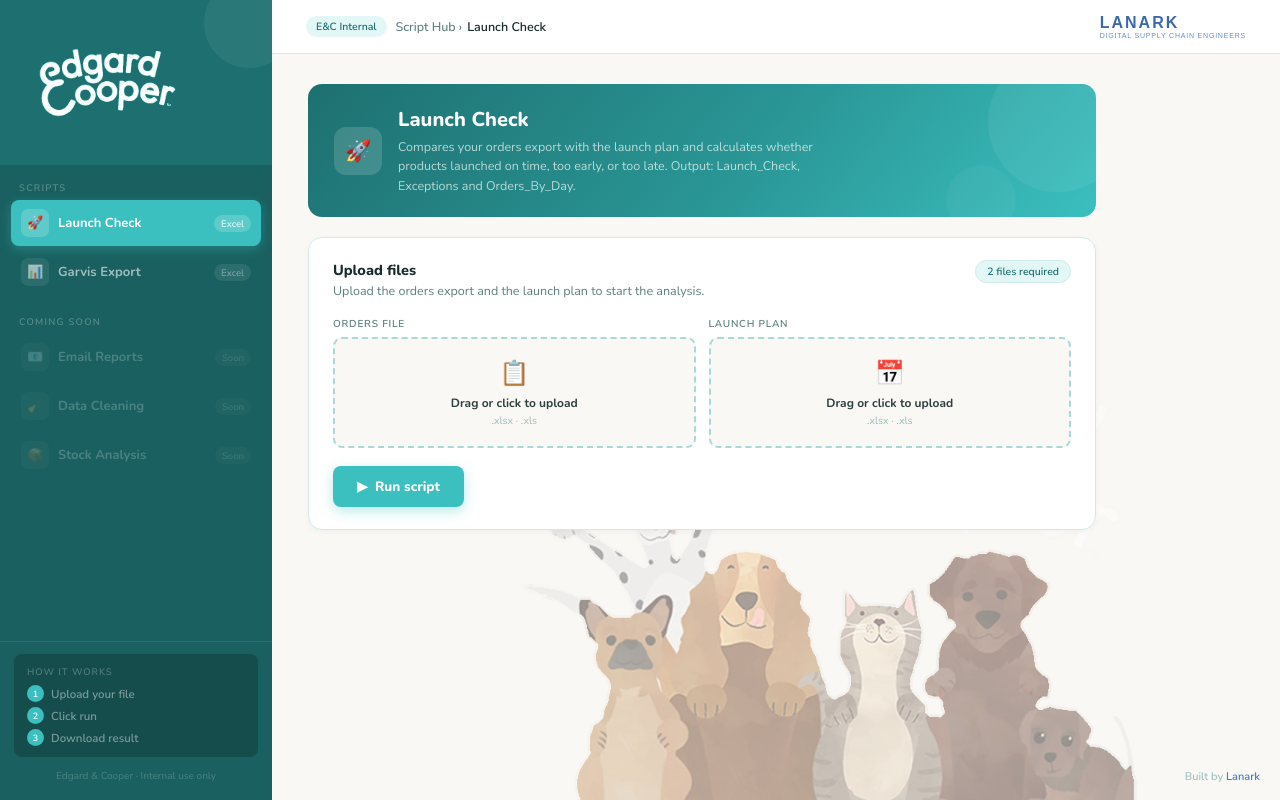
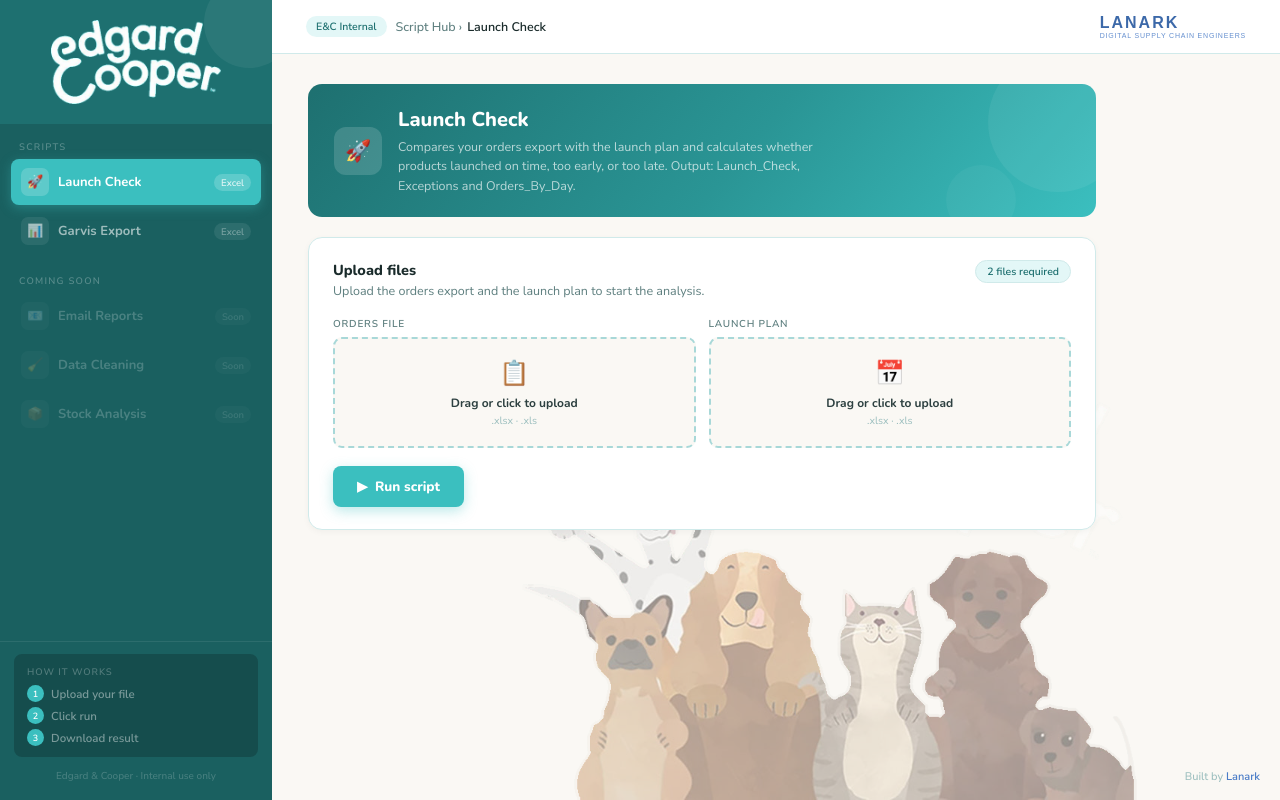
Before and after one commit to Lanark-EC/Edgard-Cooper, a Flask app: page / in a window 1280 px wide. Run offline with Flask 3, Linux system fonts and the light colour scheme.

Commit message:
fix logo centering

```diff
--- a/templates/index.html
+++ b/templates/index.html
@@ -21,9 +21,9 @@
 
 /* SIDEBAR */
 .sidebar{width:var(--sb-w);background:var(--teal-sb);display:flex;flex-direction:column;position:fixed;top:0;left:0;bottom:0;z-index:100;overflow-y:auto;}
-.sb-brand{background:var(--teal-deeper);padding:20px 18px 20px;position:relative;overflow:hidden;}
-.sb-top{padding:0;display:flex;justify-content:center;}
-.sb-top img{width:180px;display:block;}
+.sb-brand{background:var(--teal-deeper);padding:20px 0 20px;position:relative;overflow:hidden;}
+.sb-top{display:flex;justify-content:center;align-items:center;width:100%;}
+.sb-top img{width:170px;display:block;margin:0 auto;}
 .sb-brand::before{content:'';position:absolute;top:-22px;right:-22px;width:90px;height:90px;border-radius:50%;background:rgba(255,255,255,0.06);}
 .sb-top{display:flex;align-items:flex-start;justify-content:space-between;position:relative;z-index:2;}
 .sb-sub{font-size:10px;color:rgba(255,255,255,0.7);font-weight:600;position:relative;z-index:2;padding:8px 18px 16px;margin-top:0;letter-spacing:.02em;}
```
Also changed, not shown: static/EC_transparent.png.
